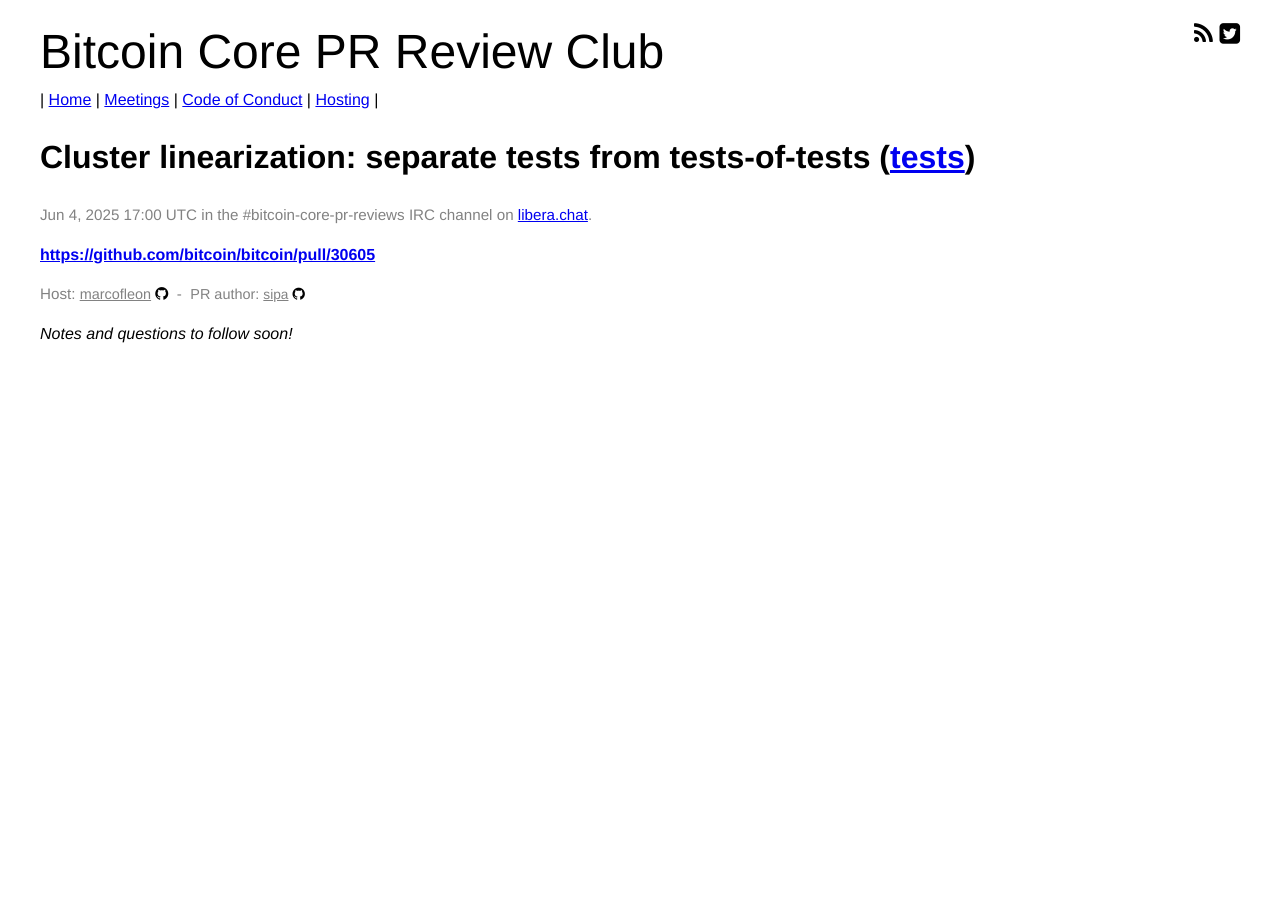
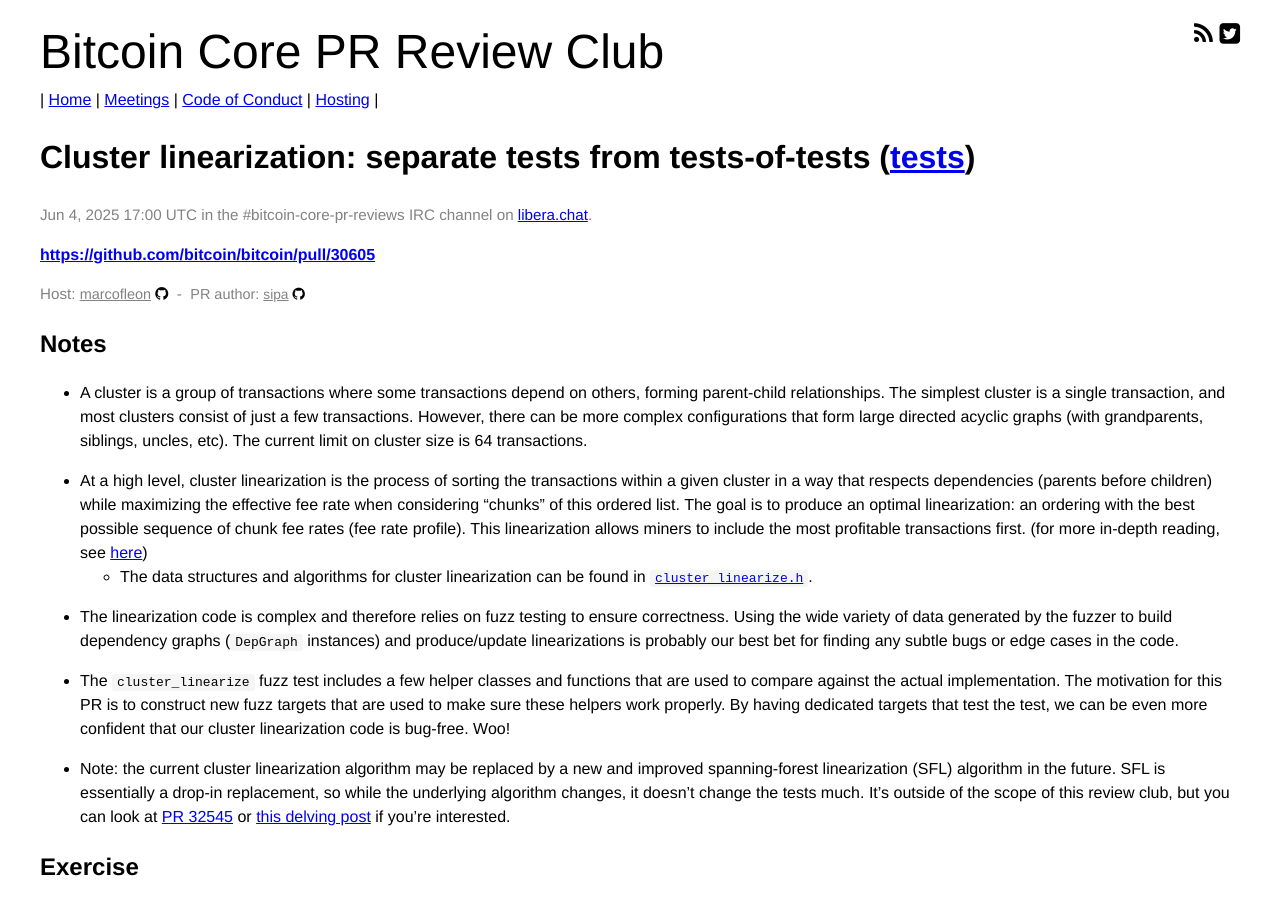
Before and after one commit to bitcoin-core-review-club/website, a Jekyll site: the page built from _posts/2025-06-04-#30605.md, in a window 1280 px wide and 900 px high. Built offline with Jekyll 4.4.1, drawn with Linux system fonts in a browser that asks for light colours; some of the changed text lies outside the part shown.

Commit message:
add initial notes and questions for n30605 (#834)
* add initial notes and questions for n30605

* finalize notes and questions for n30605

* fix commit links and edit some wording

* small SFL edit

Avoids having to explain what hard cases means

---------

Co-authored-by: stickies-v <stickies-v@protonmail.com>

```diff
--- a/_posts/2025-06-04-#30605.md
+++ b/_posts/2025-06-04-#30605.md
@@ -7,20 +7,52 @@
 components: ["tests"]
 host: marcofleon
 status: upcoming
-commit:
+commit: d2fc10b64505512a70bed05e7bb21d76c8f748cd
 ---
 
-_Notes and questions to follow soon!_
-
-<!-- TODO: Before meeting, add notes and questions
 ## Notes
 
+- A cluster is a group of transactions where some transactions depend on others, forming parent-child relationships. The simplest cluster is a single transaction, and most clusters consist of just a few transactions. However, there can be more complex configurations that form large directed acyclic graphs (with grandparents, siblings, uncles, etc). The current limit on cluster size is 64 transactions.
+
+- At a high level, cluster linearization is the process of sorting the transactions within a given cluster in a way that respects dependencies (parents before children) while maximizing the effective fee rate when considering "chunks" of this ordered list. The goal is to produce an optimal linearization: an ordering with the best possible sequence of chunk fee rates (fee rate profile). This linearization allows miners to include the most profitable transactions first. (for more in-depth reading, see [here](https://delvingbitcoin.org/t/how-to-linearize-your-cluster/303))
+    - The data structures and algorithms for cluster linearization can be found in [`cluster_linearize.h`](https://github.com/bitcoin/bitcoin/blob/master/src/cluster_linearize.h).
+
+- The linearization code is complex and therefore relies on fuzz testing to ensure correctness. Using the wide variety of data generated by the fuzzer to build dependency graphs (`DepGraph` instances) and produce/update linearizations is probably our best bet for finding any subtle bugs or edge cases in the code.
+
+- The `cluster_linearize` fuzz test includes a few helper classes and functions that are used to compare against the actual implementation. The motivation for this PR is to construct new fuzz targets that are used to make sure these helpers work properly. By having dedicated targets that test the test, we can be even more confident that our cluster linearization code is bug-free. Woo!
+
+- Note: the current cluster linearization algorithm may be replaced by a new and improved spanning-forest linearization (SFL) algorithm in the future. SFL is essentially a drop-in replacement, so while the underlying algorithm changes, it doesn't change the tests much. It's outside of the scope of this review club, but you can look at [PR 32545](https://github.com/bitcoin/bitcoin/pull/32545) or [this delving post](https://delvingbitcoin.org/t/spanning-forest-cluster-linearization/1419) if you're interested.
+
+## Exercise
+
+- Try fuzzing the `clusterlin_linearize` target. You can refer to the [fuzzing docs](https://github.com/bitcoin/bitcoin/blob/master/doc/fuzzing.md) for assistance. Using `--preset=libfuzzer-nosan` will likely make building easier.
+
+- Now change `chunking` to `simple_chunking` at this [line](https://github.com/bitcoin-core-review-club/bitcoin/blob/d2fc10b64505512a70bed05e7bb21d76c8f748cd/src/test/fuzz/cluster_linearize.cpp#L1104) and run the target again.
+
+- After a few minutes, you should see a crash. Welcome to fuzzing. This is a simple example of a tiny bug in the test itself which fuzz testing catches quickly. A lot of the time, a crash happens because something is wrong in the fuzz harness itself, as opposed to a bug in the production code. This is why it can be useful to have targets or assertions that ensure that the fuzz test itself is correct.
 
 
 ## Questions
 
 1. Did you review the PR? [Concept ACK, approach ACK, tested ACK, or NACK](https://github.com/bitcoin/bitcoin/blob/master/CONTRIBUTING.md#peer-review)? What was your review approach?
--->
+
+2. What are the two new fuzz targets introduced and what are they testing? In terms of what they're testing, how are they different from the other targets?
+
+3. What are the benefits of separating out the fuzzing of the internal test helpers?
+
+4. Were you able to run the `clusterlin_linearize` target? How many iterations (the first number libFuzzer shows at each line) did it take to produce a crash after making the `s/chunking/simple_chunking/` change?
+
+5. In [commit 2763b75](https://github.com/bitcoin-core-review-club/bitcoin/commit/2763b753c7974c877659fdfa1cfcb6a09e2cd2ac), why was `--iterations_left` moved?
+
+6. In `clusterlin_simple_finder`, when finding a topologically valid subset to remove from the graph, why is it important to set `non_empty` to true? What could happen if we allowed empty sets?
+
+7. In `clusterlin_simple_linearize`, why does the code only verify against all possible permutations when `depgraph.TxCount() <= 8`? What would happen if we tried to do this for larger transaction counts?
+
+8. In [commit 1e4f345](https://github.com/bitcoin-core-review-club/bitcoin/commit/1e4f3452a980744ece8a57bf46c35f44e2aa83a0), when a non-topological permutation is found, the code now fast forwards by reversing part of the permutation. Why does this optimization work, and how many permutations can it skip in the best case?
+
+9. In `SimpleCandidateFinder::FindCandidateSet()`, the algorithm keeps track of two sets for each work unit: `inc` (transactions definitely included) and `und` (transactions that can still be added). Why does it need to track both sets instead of just tracking undecided transactions?
+
+10. What is, no doubt, the coolest way to test code?
 
 
 <!-- TODO: After a meeting, uncomment and add meeting log between the irc tags
```
